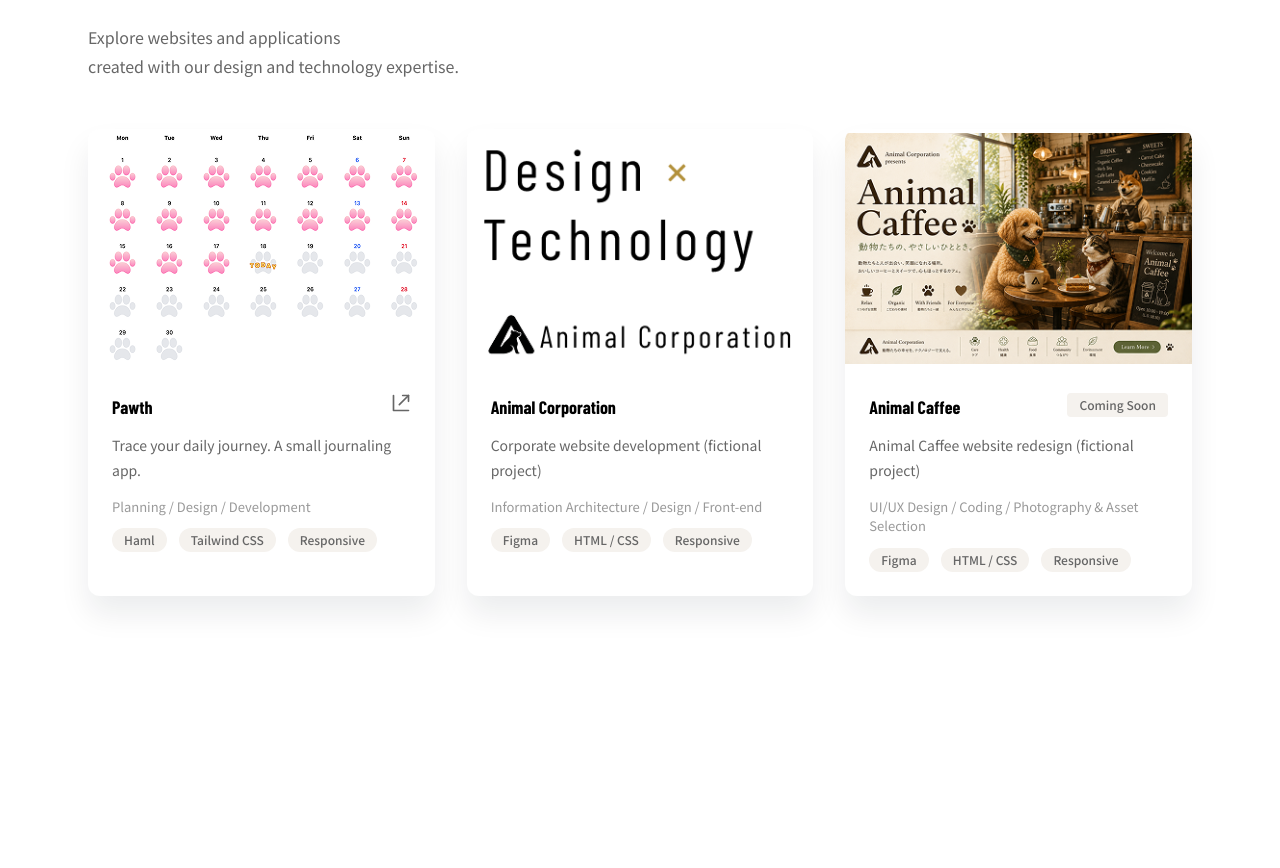
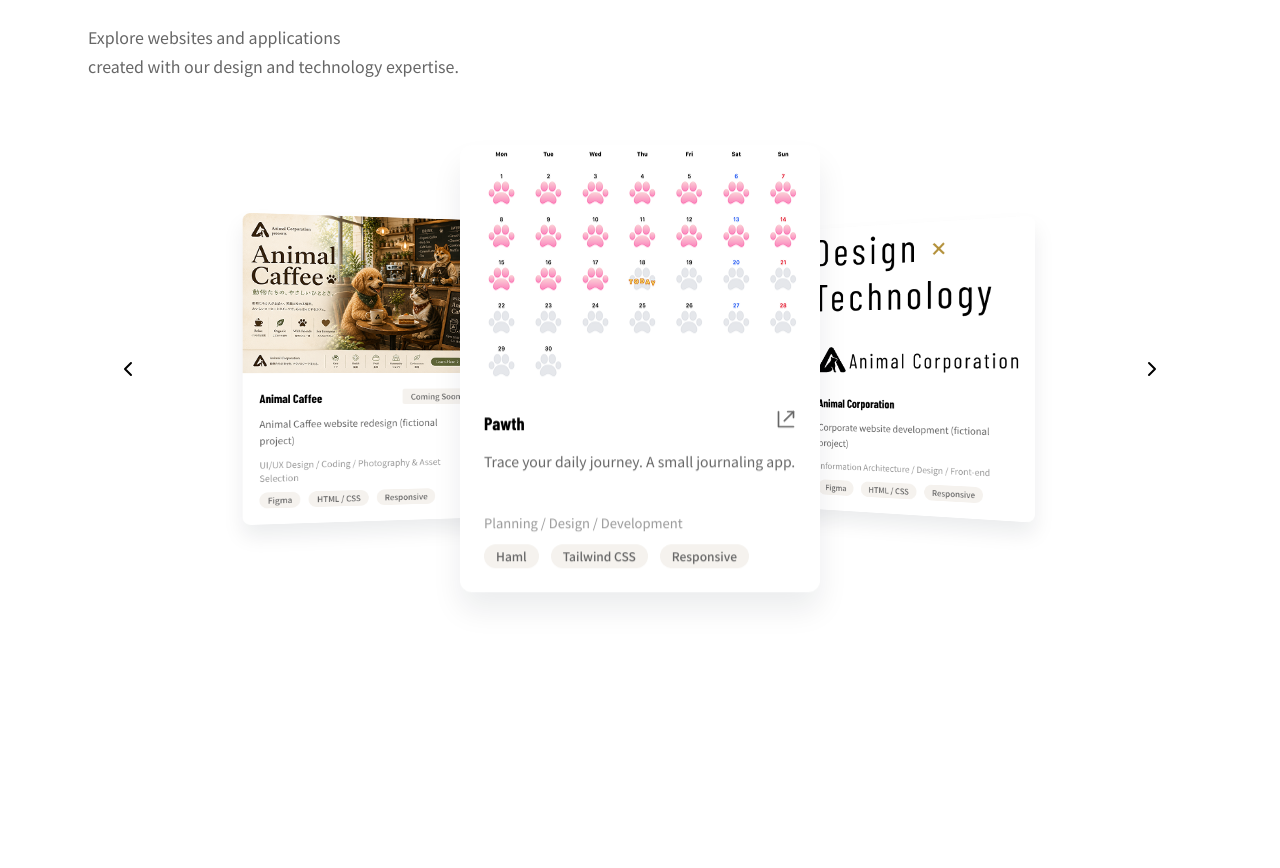
Before and after one commit to hamltail/corporate-site-demo, a Next.js app: page / in a window 1280 px wide. Shown: the part 2620-3488 px from the top of the page. Built offline with nearby package versions, Linux system fonts and the light colour scheme; no server answers.

Commit message:
Projectsに3Dカルーセルの回転機能を追加

```diff
--- a/components/ProjectCarousel.tsx
+++ b/components/ProjectCarousel.tsx
@@ -1,15 +1,91 @@
 "use client";
 
-import type { ReactNode } from "react";
+import { Children, type ReactNode, useState } from "react";
 
 type ProjectCarouselProps = {
   children: ReactNode;
 };
 
 export default function ProjectCarousel({ children }: ProjectCarouselProps) {
+  const projects = Children.toArray(children);
+  const [activeIndex, setActiveIndex] = useState(0);
+
+  const showPrevious = () => {
+    setActiveIndex(
+      (currentIndex) => (currentIndex - 1 + projects.length) % projects.length,
+    );
+  };
+
+  const showNext = () => {
+    setActiveIndex((currentIndex) => (currentIndex + 1) % projects.length);
+  };
+
   return (
-    <div className="mt-12 grid grid-cols-1 gap-8 md:grid-cols-2 lg:grid-cols-3">
-      {children}
+    <div className="mt-12">
+      <div className="relative mx-auto h-120 w-full max-w-6xl perspective-distant">
+        {projects.map((project, index) => {
+          const relativeIndex =
+            (index - activeIndex + projects.length) % projects.length;
+
+          const position =
+            relativeIndex === 0
+              ? "z-20 translate-z-0"
+              : relativeIndex === 1
+                ? "z-10 translate-x-60 -translate-z-160 -rotate-y-30"
+                : "z-10 -translate-x-150 -translate-z-160 rotate-y-15";
+
+          return (
+            <div
+              key={index}
+              className={`absolute top-1/2 left-1/2 w-90 max-w-[80vw] -translate-x-1/2 -translate-y-1/2 transform-3d transition-transform duration-700 ease-in-out ${position}`}
+            >
+              {project}
+            </div>
+          );
+        })}
+
+        <button
+          type="button"
+          onClick={showPrevious}
+          className="bg-surface/80 text-foreground absolute top-1/2 left-4 z-30 flex size-12 -translate-y-1/2 cursor-pointer items-center justify-center rounded-full backdrop-blur-sm transition-all hover:scale-110 hover:bg-surface"
+          aria-label="前のプロジェクトを表示"
+        >
+          <svg
+            width="24"
+            height="24"
+            viewBox="0 0 24 24"
+            fill="none"
+            stroke="currentColor"
+            strokeWidth="2"
+            strokeLinecap="round"
+            strokeLinejoin="round"
+            aria-hidden="true"
+          >
+            <path d="M15 18l-6-6 6-6" />
+          </svg>
+        </button>
+
+        <button
+          type="button"
+          onClick={showNext}
+          className="bg-surface/80 text-foreground absolute top-1/2 right-4 z-30 flex size-12 -translate-y-1/2 cursor-pointer items-center justify-center rounded-full backdrop-blur-sm transition-all hover:scale-110 hover:bg-surface"
+          aria-label="次のプロジェクトを表示"
+        >
+          <svg
+            width="24"
+            height="24"
+            viewBox="0 0 24 24"
+            fill="none"
+            stroke="currentColor"
+            strokeWidth="2"
+            strokeLinecap="round"
+            strokeLinejoin="round"
+            aria-hidden="true"
+          >
+            <path d="M9 18l6-6-6-6" />
+          </svg>
+        </button>
+      </div>
     </div>
   );
 }
```
